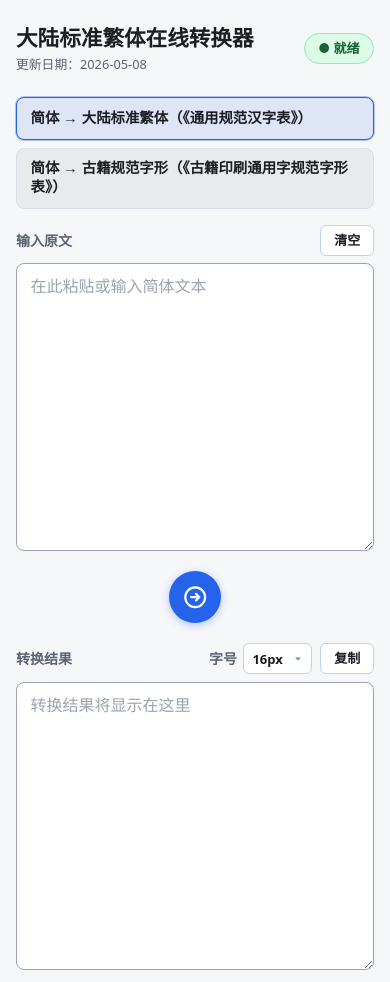
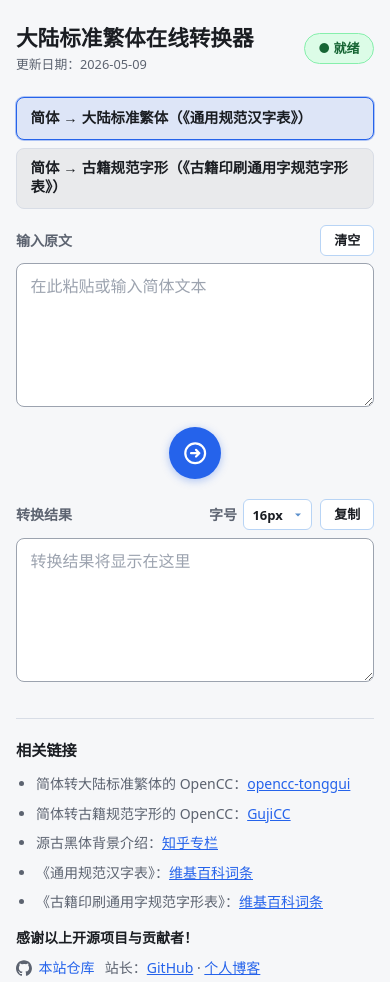
Before and after one commit to Xebec33/Mainland_Traditional_Chinese_Converter, a website with bundled scripts: page web/index.html in a window 390 px wide. Shown: the top 982 px of the page. Built offline with nearby package versions, Linux system fonts and the light colour scheme; what opencc-wasm would draw is missing.

Commit message:
完善手机端排版

```diff
--- a/web/index.html
+++ b/web/index.html
@@ -12,7 +12,7 @@
         <div class="head-row">
           <div class="head-title-block">
             <h1>大陆标准繁体在线转换器</h1>
-            <p class="head-update">更新日期：2026-05-08</p>
+            <p class="head-update">更新日期：2026-05-09</p>
           </div>
           <div id="status-capsule" class="status-capsule is-loading" role="status" aria-live="polite">
             <span id="status" class="status-capsule__text">加载…</span>
--- a/web/styles.css
+++ b/web/styles.css
@@ -612,6 +612,13 @@ textarea:focus-visible {
   box-shadow: none;
 }
 
+/* 手机窄屏：输入/输出区高度减半，便于一屏内露出更多控件（桌面仍为 18rem） */
+@media (max-width: 640px) {
+  textarea {
+    height: 9rem;
+    min-height: 9rem;
+  }
+}
 
 .convert-circle {
   appearance: none;
```
